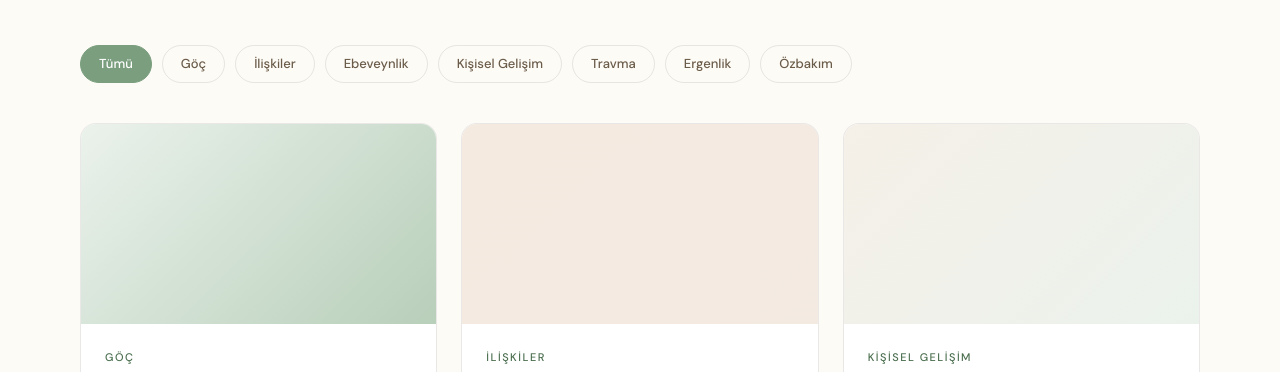
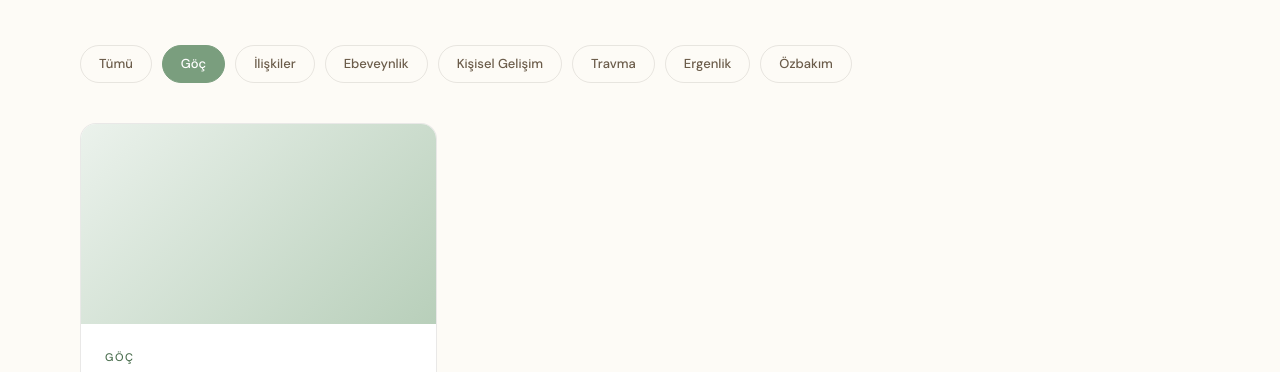
Before and after one commit to Batu-CorvenX/kubraengudar-website, a plain HTML site: page blog.html in a window 1280 px wide. Both pictures are taken after a click on the link "Göç". Shown: the part 368-740 px from the top of the page. Drawn offline with nearby package versions, Linux system fonts and the light colour scheme.

Commit message:
Claude: otomatik güncelleme

```diff
--- a/blog.html
+++ b/blog.html
@@ -147,5 +147,28 @@ body{font-family:var(--sans);color:var(--text);background:var(--bg);line-height:
 <a href="/kvkk.html">KVKK</a>
 </div>
 </div><div class="footer-copy container">© 2026 kubraengudar.com · Tüm hakları saklıdır.</div></footer>
+<script>
+  const catBtns = document.querySelectorAll('.cat-btn');
+  const cards = document.querySelectorAll('.blog-card');
+
+  catBtns.forEach(btn => {
+    btn.addEventListener('click', function(e) {
+      e.preventDefault();
+      catBtns.forEach(b => b.classList.remove('active'));
+      this.classList.add('active');
+
+      const selected = this.textContent.trim().toLowerCase();
+
+      cards.forEach(card => {
+        if (selected === 'tümü') {
+          card.style.display = 'block';
+        } else {
+          const cat = (card.dataset.category || '').toLowerCase();
+          card.style.display = cat === selected ? 'block' : 'none';
+        }
+      });
+    });
+  });
+</script>
 </body>
 </html>
```
